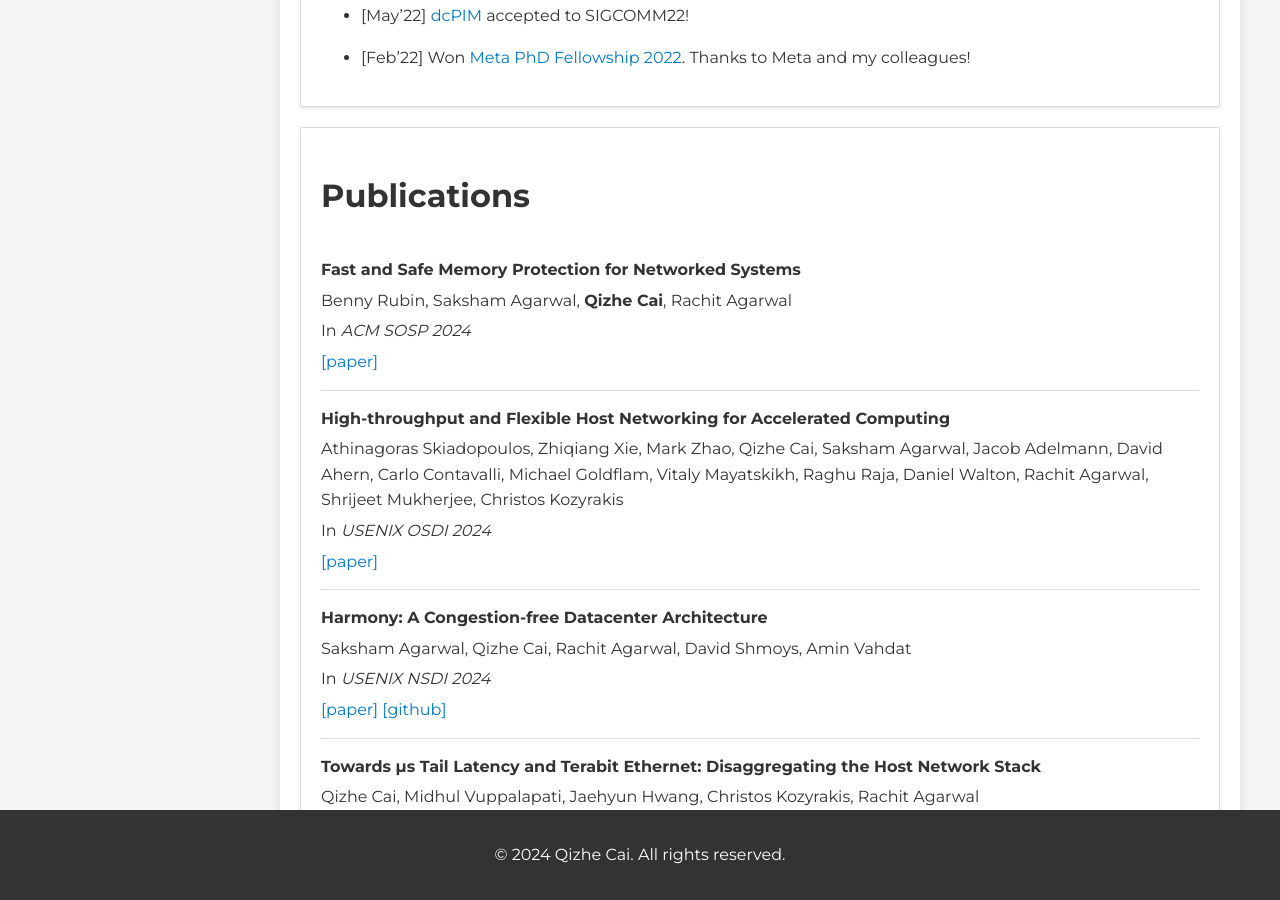
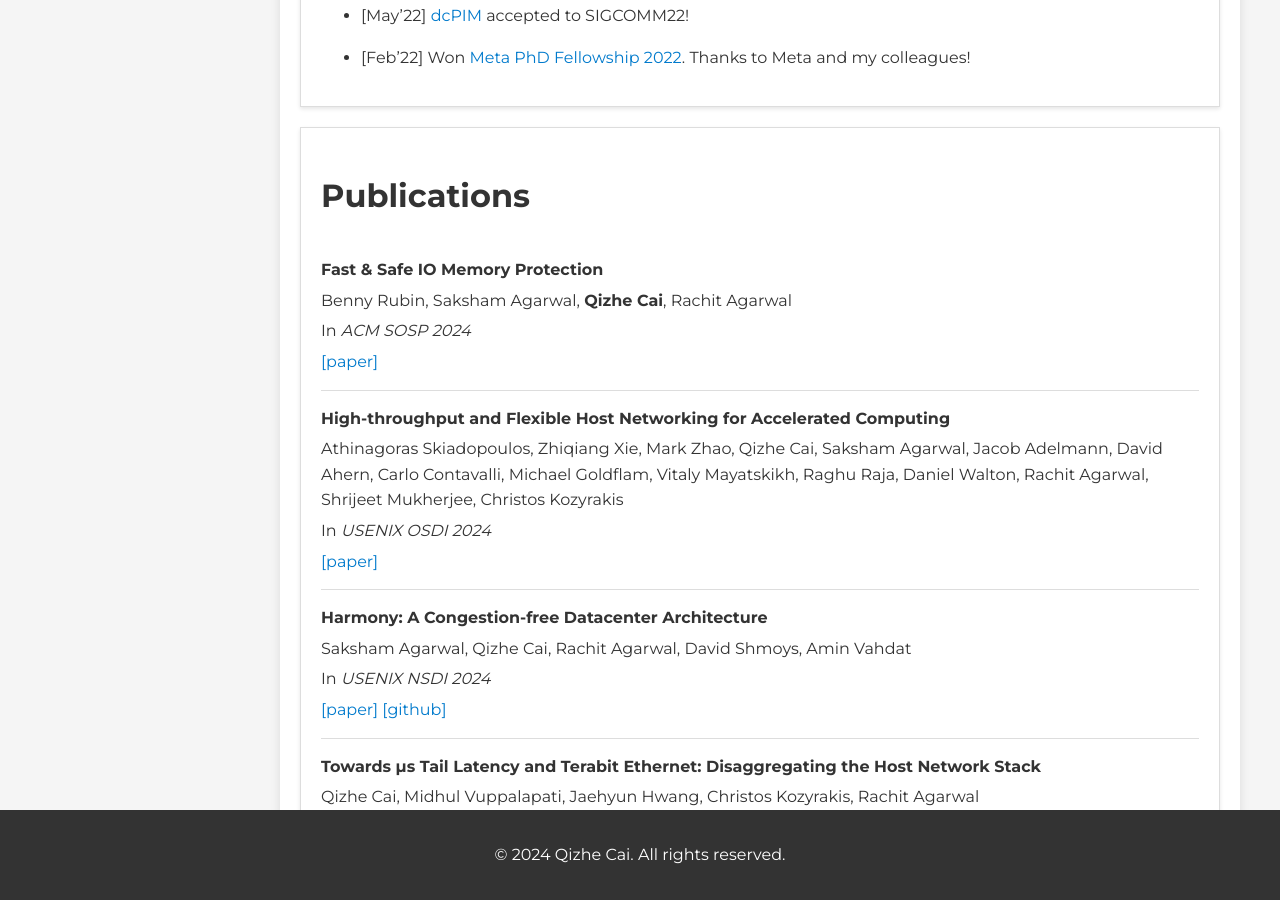
Before and after one commit to qizhe/qizhe.github.io, a Jekyll site: the page built from index.md, in a window 1280 px wide and 900 px high, scrolled down 954 px. Built offline with Jekyll 4.4.1, drawn with Linux system fonts in a browser that asks for light colours.

Commit message:
add change

```diff
--- a/index.md
+++ b/index.md
@@ -28,7 +28,7 @@ title: Home
 <div class="box">
   <h1 id="publications">Publications</h1>
   <div class="publication">
-    <p><strong>Fast and Safe Memory Protection for Networked Systems</strong></p>
+    <p><strong>Fast & Safe IO Memory Protection</strong></p>
     <p>Benny Rubin, Saksham Agarwal, <b>Qizhe Cai</b>, Rachit Agarwal</p>
     <p>In <i>ACM SOSP 2024</i></p>
     <p><a href="{{ '' | relative_url }}">[paper]</a></p>
```
